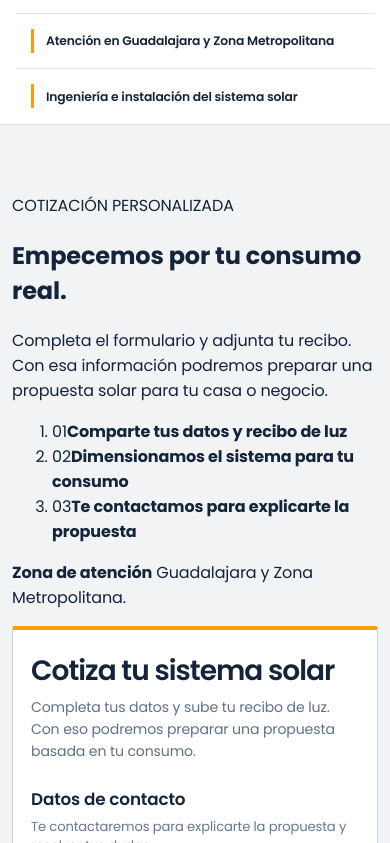
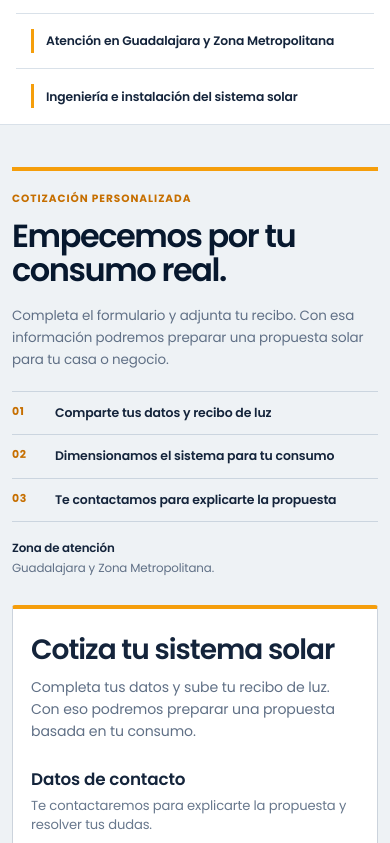
Before and after one commit to emporerdigital-hash/bm-soluciones-cotiza, a Next.js app: page / in a window 390 px wide. Shown: the part 821-1664 px from the top of the page. Built offline with nearby package versions, Linux system fonts and the light colour scheme; no server answers.

Commit message:
Expand BM solar landing content

```diff
--- a/app/bm-hybrid.css
+++ b/app/bm-hybrid.css
@@ -309,38 +309,43 @@
   background: #f7f8fa;
 }
 
-.bm-process-grid {
+.bm-scope-grid {
   display: grid;
-  grid-template-columns: repeat(3, minmax(0, 1fr));
-  gap: 28px;
-  margin: 32px 0 0;
-  padding: 0;
-  list-style: none;
+  grid-template-columns: repeat(2, minmax(0, 1fr));
+  gap: 0 44px;
+  margin-top: 34px;
 }
 
-.bm-process-grid li {
-  display: flex;
-  align-items: center;
-  gap: 14px;
+.bm-scope-grid article {
   min-width: 0;
-  min-height: 58px;
-  padding: 14px 0 0;
+  padding: 24px 0 26px;
   border-top: 1px solid #cfd8e1;
 }
 
-.bm-process-grid li > span {
-  flex: none;
+.bm-scope-grid article > span {
+  display: block;
+  margin-bottom: 10px;
   color: var(--bm-orange-dark);
-  font-size: .76rem;
+  font-size: .68rem;
   font-weight: 700;
   letter-spacing: .08em;
 }
 
-.bm-process-grid strong {
+.bm-scope-grid h3 {
+  margin: 0;
   color: var(--bm-ink);
-  font-size: .9rem;
+  font-size: 1.02rem;
   font-weight: 600;
-  line-height: 1.4;
+  letter-spacing: -.015em;
+  line-height: 1.35;
+}
+
+.bm-scope-grid p {
+  max-width: 460px;
+  margin: 9px 0 0;
+  color: var(--bm-muted);
+  font-size: .82rem;
+  line-height: 1.6;
 }
 
 .bm-assurance-grid {
@@ -419,13 +424,94 @@
 
 .bm-evaluation-section {
   scroll-margin-top: 18px;
-  padding: 76px 24px 82px;
-  background: #f1f3f5;
+  padding: 68px 24px 74px;
+  border-bottom: 1px solid var(--bm-line);
+  background: #eef2f5;
 }
 
 .bm-evaluation-shell {
-  width: min(710px, 100%);
+  display: grid;
+  grid-template-columns: minmax(280px, .68fr) minmax(570px, 1.32fr);
+  gap: clamp(34px, 5vw, 68px);
+  align-items: start;
+  width: min(1160px, 100%);
   margin: 0 auto;
+}
+
+.bm-evaluation-intro {
+  min-width: 0;
+  padding: 27px 0 0;
+  border-top: 4px solid var(--bm-orange);
+}
+
+.bm-evaluation-kicker {
+  margin: 0 0 12px;
+  color: var(--bm-orange-dark);
+  font-size: .66rem;
+  font-weight: 700;
+  letter-spacing: .09em;
+}
+
+.bm-evaluation-intro h2 {
+  margin: 0;
+  color: var(--bm-navy);
+  font-size: clamp(2rem, 3.4vw, 3rem);
+  font-weight: 600;
+  letter-spacing: -.045em;
+  line-height: 1.08;
+}
+
+.bm-evaluation-intro > p:not(.bm-evaluation-kicker, .bm-evaluation-location) {
+  margin: 17px 0 0;
+  color: var(--bm-muted);
+  font-size: .9rem;
+  line-height: 1.65;
+}
+
+.bm-evaluation-intro ol {
+  display: grid;
+  gap: 0;
+  margin: 26px 0 0;
+  padding: 0;
+  border-bottom: 1px solid #cbd5df;
+  list-style: none;
+}
+
+.bm-evaluation-intro li {
+  display: grid;
+  grid-template-columns: 32px 1fr;
+  gap: 11px;
+  align-items: start;
+  padding: 14px 0;
+  border-top: 1px solid #cbd5df;
+}
+
+.bm-evaluation-intro li span {
+  color: var(--bm-orange-dark);
+  font-size: .68rem;
+  font-weight: 700;
+  letter-spacing: .07em;
+}
+
+.bm-evaluation-intro li strong {
+  color: var(--bm-ink);
+  font-size: .78rem;
+  font-weight: 600;
+  line-height: 1.45;
+}
+
+.bm-evaluation-location {
+  margin: 22px 0 0;
+  color: var(--bm-muted);
+  font-size: .74rem;
+  line-height: 1.55;
+}
+
+.bm-evaluation-location strong {
+  display: block;
+  margin-bottom: 2px;
+  color: var(--bm-ink);
+  font-weight: 600;
 }
 
 .bm-site-footer {
@@ -467,6 +553,11 @@
 
   .bm-project-strip {
     grid-template-columns: repeat(2, minmax(0, 1fr));
+  }
+
+  .bm-evaluation-shell {
+    grid-template-columns: minmax(250px, .7fr) minmax(470px, 1.3fr);
+    gap: 30px;
   }
 }
 
@@ -589,19 +680,26 @@
     font-size: .65rem;
   }
 
-  .bm-process-grid,
+  .bm-scope-grid,
   .bm-assurance-grid {
     grid-template-columns: 1fr;
   }
 
-  .bm-process-grid {
-    gap: 13px;
-    margin-top: 25px;
+  .bm-scope-grid {
+    gap: 0;
+    margin-top: 24px;
   }
 
-  .bm-process-grid li {
-    min-height: 51px;
-    padding-top: 12px;
+  .bm-scope-grid article {
+    padding: 19px 0 21px;
+  }
+
+  .bm-scope-grid h3 {
+    font-size: .94rem;
+  }
+
+  .bm-scope-grid p {
+    font-size: .76rem;
   }
 
   .bm-assurance-grid {
@@ -632,7 +730,37 @@
   }
 
   .bm-evaluation-section {
-    padding: 52px 12px 58px;
+    padding: 42px 12px 54px;
+  }
+
+  .bm-evaluation-shell {
+    grid-template-columns: 1fr;
+    gap: 28px;
+    width: min(100%, 620px);
+  }
+
+  .bm-evaluation-intro {
+    padding-top: 20px;
+  }
+
+  .bm-evaluation-intro h2 {
+    font-size: 2rem;
+  }
+
+  .bm-evaluation-intro > p:not(.bm-evaluation-kicker, .bm-evaluation-location) {
+    font-size: .84rem;
+  }
+
+  .bm-evaluation-intro ol {
+    margin-top: 20px;
+  }
+
+  .bm-evaluation-intro li {
+    padding: 12px 0;
+  }
+
+  .bm-evaluation-location {
+    margin-top: 17px;
   }
 
   .bm-site-footer {
```
